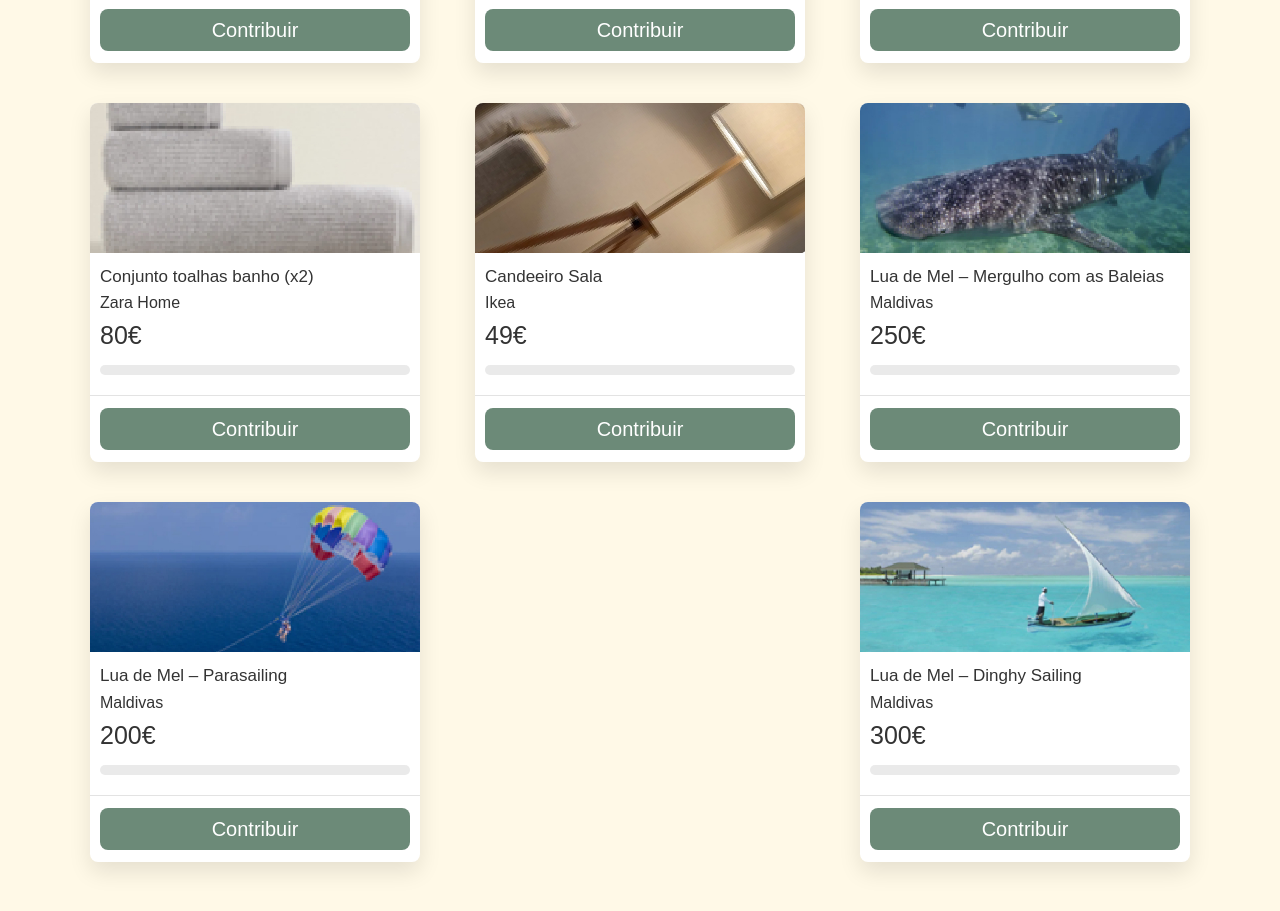
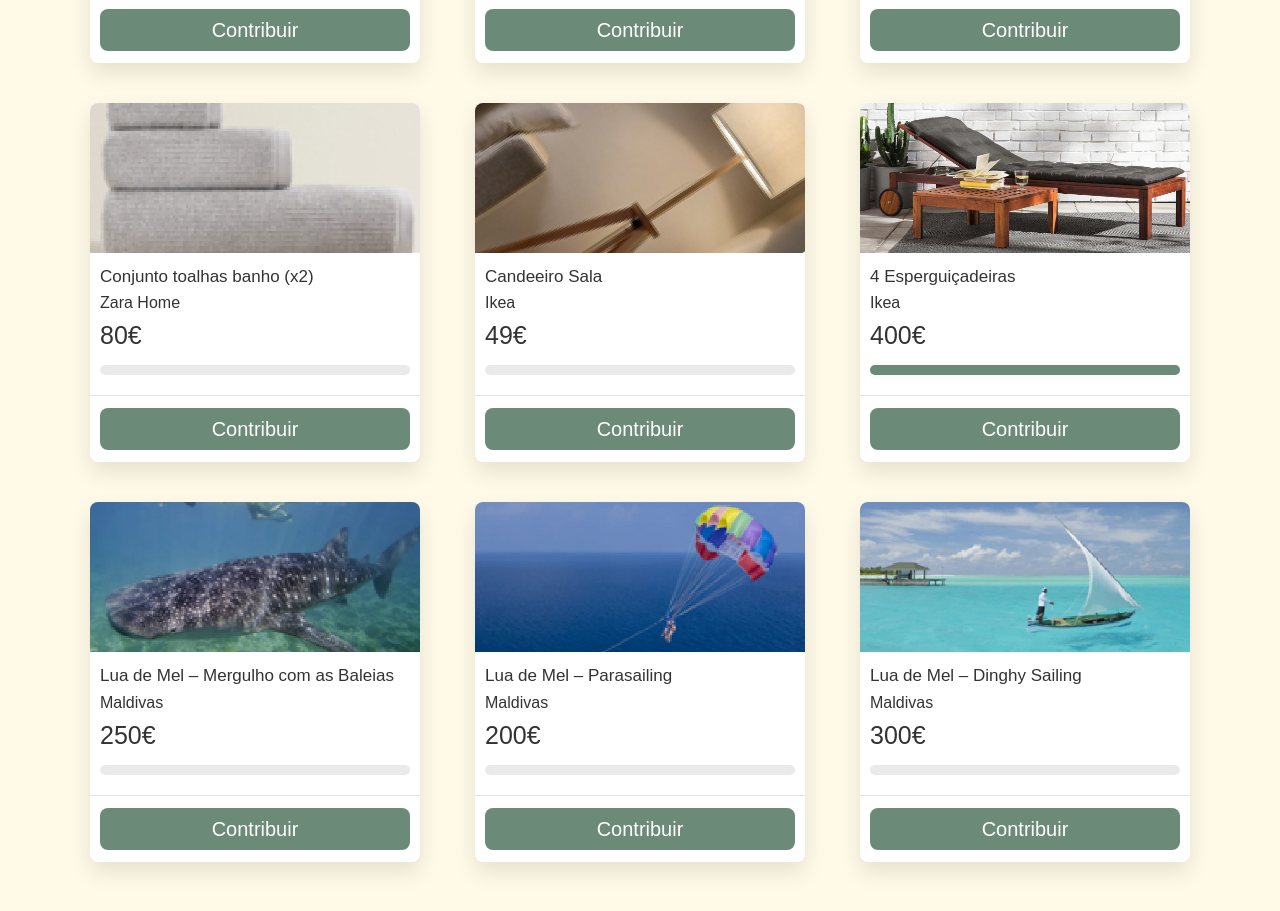
Before and after one commit to josepedrocandido/casamentocatarinaejoao, a plain HTML site: page weddingList.html in a window 1280 px wide. Shown: the part 2958-3869 px from the top of the page. Drawn offline with Linux system fonts and the light colour scheme; a web font is replaced by a local one.

Commit message:
Item update

```diff
--- a/weddingList.html
+++ b/weddingList.html
@@ -468,6 +468,23 @@
 
         <div class="item-list-card">
           <div class="image-box">
+            <img src="./assets/img/wedding/weddingList/espriguicadeiras.jpg" alt="">
+          </div>
+          <div class="text-list-info">
+            <h3>4 Esperguiçadeiras<h3>
+            <p>Ikea</p>
+            <h2>400€</h2>
+            <div class="progress-bar">
+              <div class="complete-bar espriguicadeiras">
+              </div>
+            </div>
+          </div>
+          <hr>
+          <button type="button" name="button" onclick="window.open('https://docs.google.com/forms/d/e/1FAIpQLSfhVxA8GfVY1JXcQCPAm_Ax8iRT0zXzH1b9TBbdp_Z9CBfh5w/viewform?usp=pp_url&entry.783573960=Mural', '_blank'); return false;">Contribuir</button>
+        </div>
+
+        <div class="item-list-card">
+          <div class="image-box">
             <img src="./assets/img/wedding/weddingList/baleias.jpg" alt="">
           </div>
           <div class="text-list-info">
```
Also changed, not shown: assets/img/wedding/weddingList/espriguicadeiras.jpg (added).
